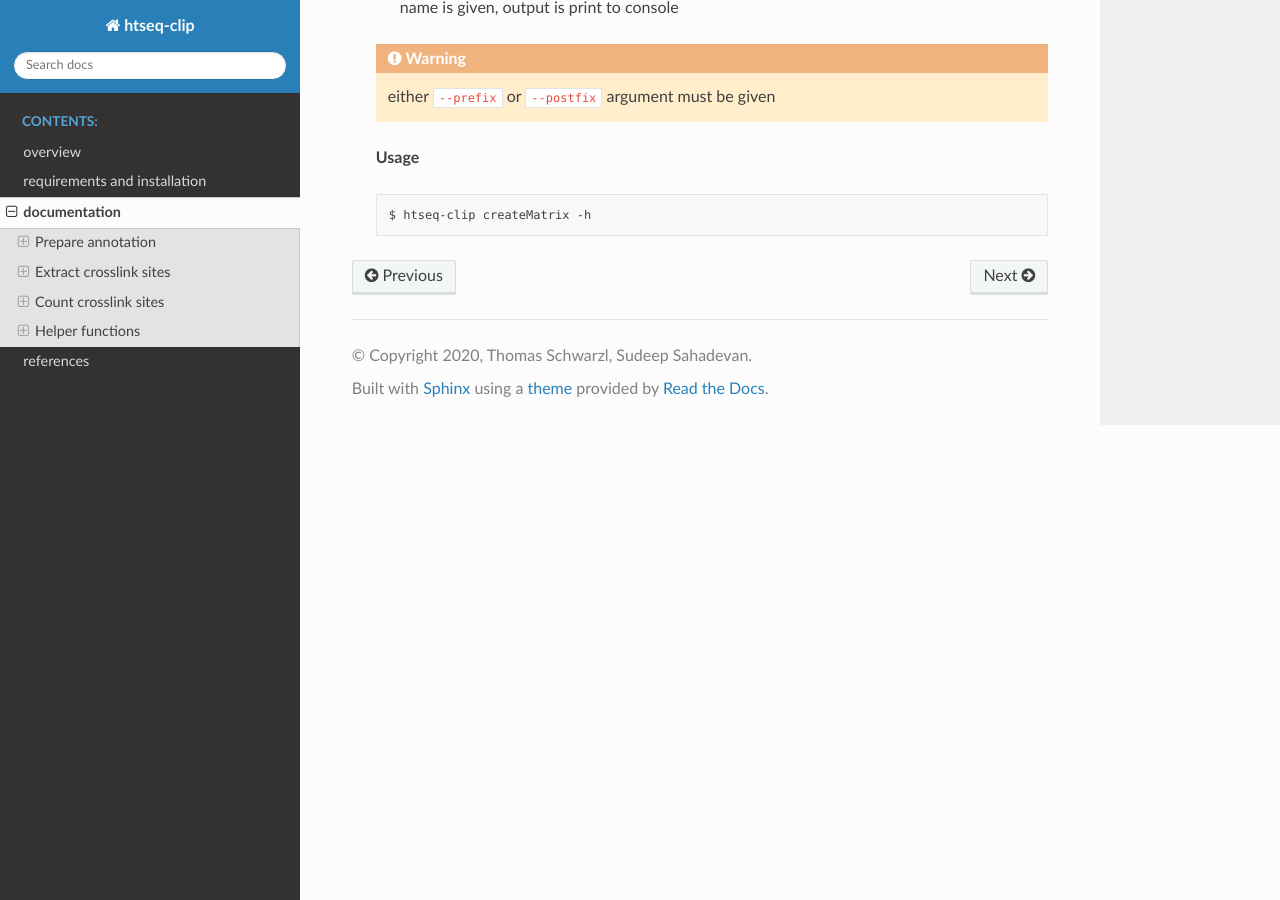
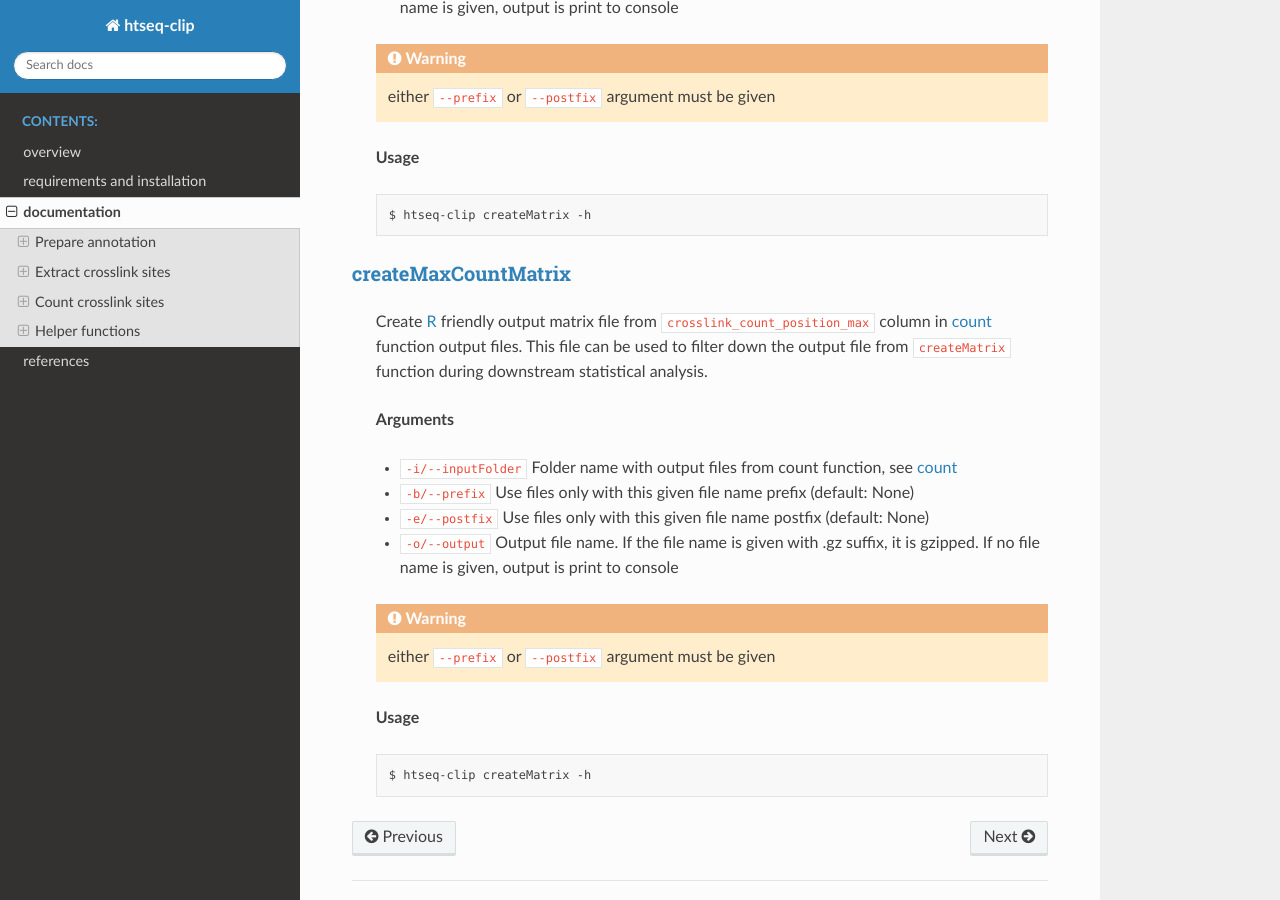
Before and after one commit to EMBL-Hentze-group/htseq-clip, a Sphinx documentation site: the page built from docs/source/documentation.rst, in a window 1280 px wide and 900 px high, scrolled down 3688 px. Built offline with Sphinx 7.4.7 and the Read the Docs theme 2.0.0, drawn with Linux system fonts in a browser that asks for light colours.

Commit message:
update documentation

```diff
--- a/docs/source/documentation.rst
+++ b/docs/source/documentation.rst
@@ -190,3 +190,28 @@ Helper functions
   .. code-block:: sh
 
     $ htseq-clip createMatrix -h
+
+.. _createMaxCountMatrix:
+
+:c1:`createMaxCountMatrix`
+-------------------
+
+  Create `R`_ friendly output matrix file from  ``crosslink_count_position_max``  column in count_ function output files.
+  This file can be used to filter down the output file from ``createMatrix`` function during downstream statistical analysis.
+
+  .. _`R`: https://www.r-project.org/
+
+  **Arguments**
+
+  * ``-i/--inputFolder`` Folder name with output files from count function, see count_
+  * ``-b/--prefix`` Use files only with this given file name prefix (default: None)
+  * ``-e/--postfix`` Use files only with this given file name postfix (default: None)
+  * ``-o/--output`` Output file name. If the file name is given with .gz suffix, it is gzipped. If no file name is given, output is print to console
+
+  .. Warning:: either ``--prefix`` or ``--postfix`` argument must be given
+
+  **Usage**
+
+  .. code-block:: sh
+
+    $ htseq-clip createMatrix -h
```
Also changed, not shown: 1 other file.
